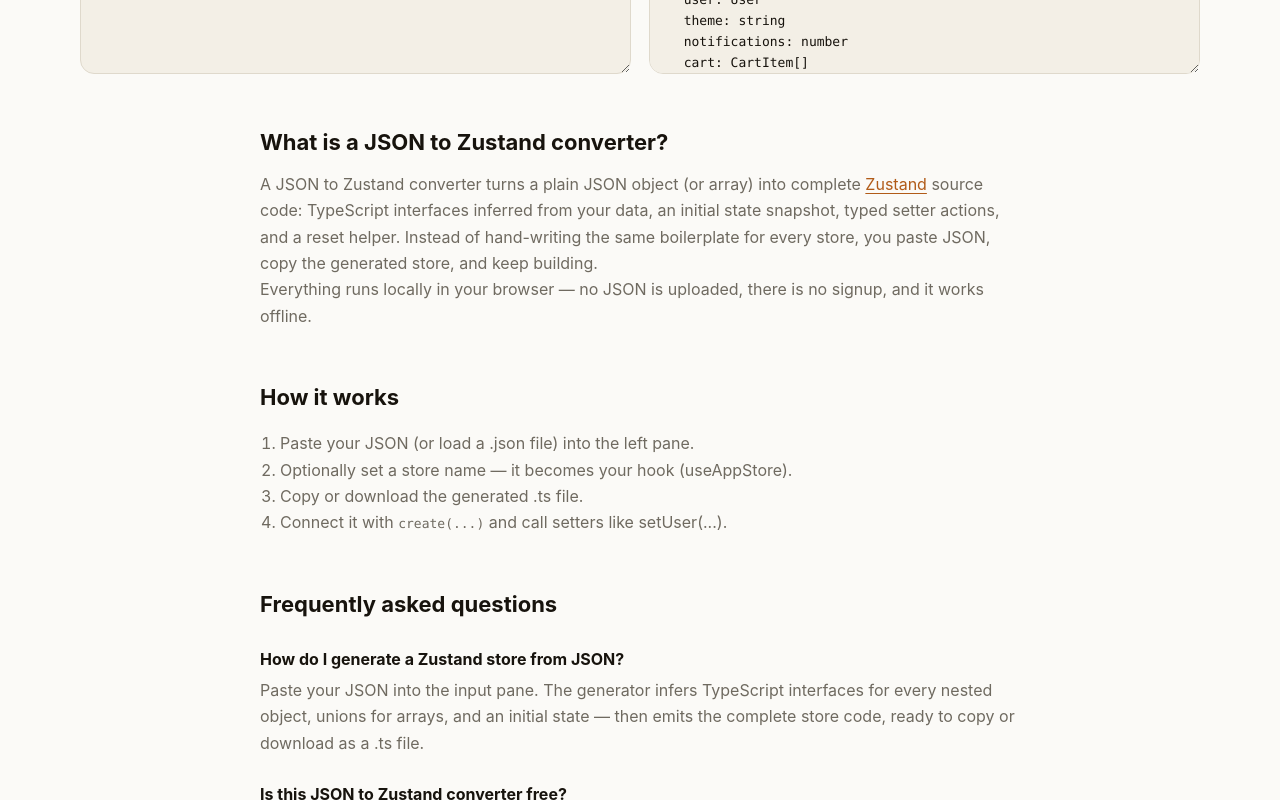
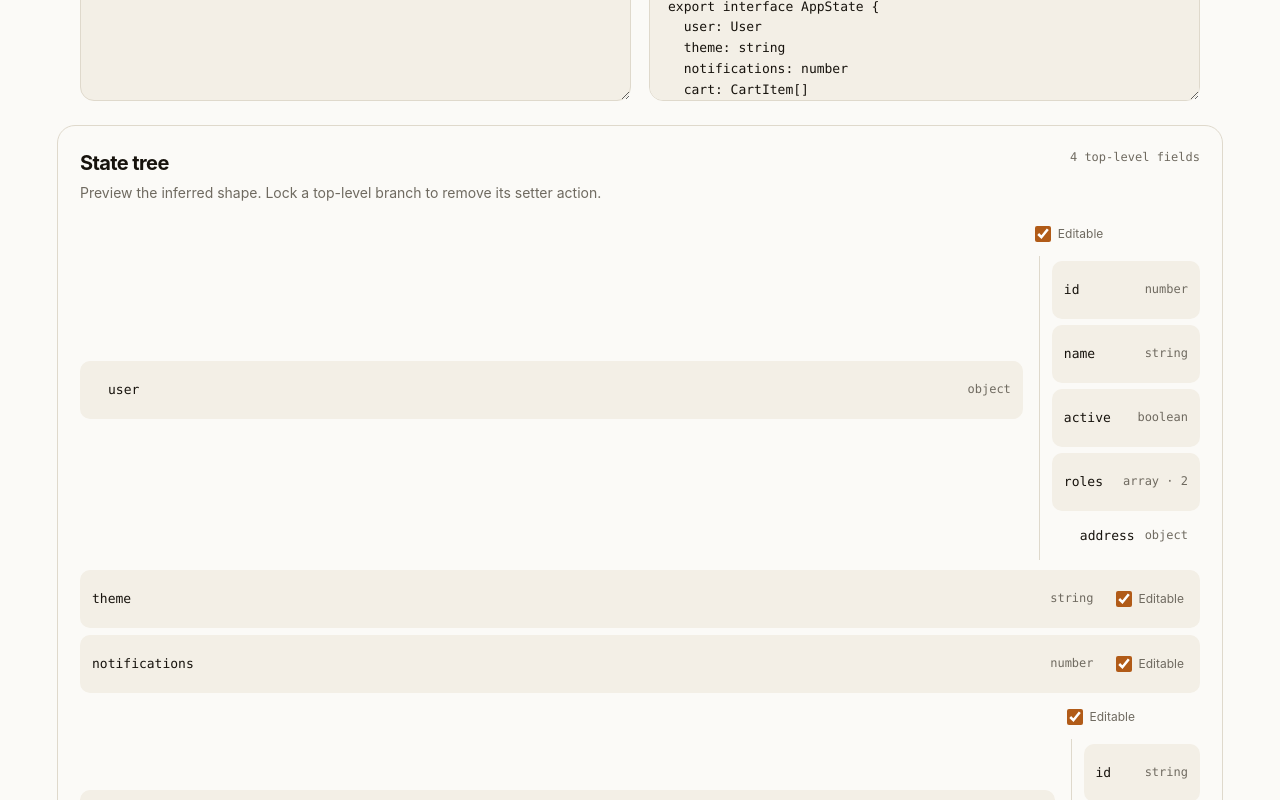
Before and after one commit to Polymerthcedric/json-zustand-generator, a React (Vite) app: page / in a window 1280 px wide. Shown: the part 980-1780 px from the top of the page. Built offline with nearby package versions, Linux system fonts and the light colour scheme.

Commit message:
feat: add interactive state tree controls

```diff
--- a/src/App.css
+++ b/src/App.css
@@ -112,6 +112,155 @@
   max-width: 1120px;
 }
 
+.copy-error {
+  color: #a12d25;
+  margin: -8px auto 16px;
+  max-width: 1120px;
+  font-size: 14px;
+}
+
+.state-tree {
+  background: var(--bg);
+  border: 1px solid var(--border);
+  border-radius: 18px;
+  margin: 24px auto 0;
+  max-width: 1120px;
+  padding: 22px;
+}
+
+.tree-heading {
+  align-items: start;
+  display: flex;
+  gap: 16px;
+  justify-content: space-between;
+  margin-bottom: 14px;
+}
+
+.tree-heading h2 {
+  color: var(--text-h);
+  font-size: 20px;
+  letter-spacing: -0.03em;
+  margin: 0;
+}
+
+.tree-heading p,
+.tree-empty {
+  color: var(--text);
+  font-size: 14px;
+  margin-top: 4px;
+}
+
+.tree-count,
+.tree-type {
+  color: var(--text);
+  font-family: var(--mono);
+  font-size: 12px;
+}
+
+.tree-count {
+  white-space: nowrap;
+}
+
+.tree-list,
+.tree-children {
+  list-style: none;
+  margin: 0;
+  padding: 0;
+}
+
+.tree-list {
+  display: grid;
+  gap: 7px;
+}
+
+.tree-node > details {
+  align-items: center;
+  display: grid;
+  grid-template-columns: minmax(0, 1fr) auto;
+}
+
+.tree-node > details > summary {
+  align-items: center;
+  background: var(--code-bg);
+  border-radius: 10px;
+  cursor: pointer;
+  display: flex;
+  gap: 10px;
+  grid-column: 1 / 2;
+  min-height: 42px;
+  min-width: 0;
+  padding: 8px 12px 8px 28px;
+  position: relative;
+}
+
+.tree-node > details > summary::marker {
+  color: var(--accent);
+  font-size: 12px;
+}
+
+.tree-name {
+  color: var(--text-h);
+  font-family: var(--mono);
+  font-size: 13px;
+  overflow-wrap: anywhere;
+}
+
+.tree-type {
+  margin-left: auto;
+  white-space: nowrap;
+}
+
+.tree-toggle {
+  align-items: center;
+  color: var(--text);
+  display: flex;
+  font-size: 12px;
+  gap: 7px;
+  grid-column: 2 / 3;
+  padding: 8px 4px 8px 12px;
+  white-space: nowrap;
+}
+
+.tree-toggle input {
+  accent-color: var(--accent);
+  height: 16px;
+  margin: 0;
+  min-width: 16px;
+  width: 16px;
+}
+
+.tree-children {
+  border-left: 1px solid var(--border);
+  display: grid;
+  gap: 6px;
+  grid-column: 1 / -1;
+  margin: 5px 0 3px 16px;
+  padding: 5px 0 5px 12px;
+}
+
+.tree-children .tree-node > details > summary {
+  background: transparent;
+  min-height: 30px;
+  padding-bottom: 4px;
+  padding-top: 4px;
+}
+
+.tree-leaf {
+  align-items: center;
+  background: var(--code-bg);
+  border-radius: 10px;
+  display: flex;
+  gap: 10px;
+  min-height: 42px;
+  padding: 8px 12px;
+}
+
+.tree-more {
+  color: var(--text);
+  font-size: 12px;
+  padding: 4px 8px;
+}
+
 .pane {
   display: grid;
   gap: 10px;
@@ -199,6 +348,24 @@
     flex: 1;
   }
 
+  .state-tree {
+    padding: 16px;
+  }
+
+  .tree-heading {
+    display: grid;
+  }
+
+  .tree-node > details > summary {
+    grid-column: 1 / -1;
+  }
+
+  .tree-toggle {
+    grid-column: 1 / -1;
+    justify-self: end;
+    padding-top: 0;
+  }
+
   input {
     min-width: 0;
     width: 100%;
--- a/src/App.tsx
+++ b/src/App.tsx
@@ -24,17 +24,31 @@
 function App() {
   const [json, setJson] = useState(sampleJson)
   const [storeName, setStoreName] = useState('app')
+  const [readOnlyKeys, setReadOnlyKeys] = useState<ReadonlySet<string>>(
+    () => new Set(),
+  )
   const [copied, setCopied] = useState(false)
+  const [copyError, setCopyError] = useState(false)
   const fileRef = useRef<HTMLInputElement>(null)
 
-  const result = useMemo(() => generateStore(json, storeName), [json, storeName])
+  const tree = useMemo(() => parseStateTree(json), [json])
+  const result = useMemo(
+    () => generateStore(json, storeName, readOnlyKeys),
+    [json, storeName, readOnlyKeys],
+  )
   const fileBase = `${toIdentifier(storeName || 'app')}Store`
 
   async function copyCode() {
     if (!result.ok) return
-    await navigator.clipboard.writeText(result.code)
-    setCopied(true)
-    window.setTimeout(() => setCopied(false), 1600)
+    try {
+      await navigator.clipboard.writeText(result.code)
+      setCopyError(false)
+      setCopied(true)
+      window.setTimeout(() => setCopied(false), 1600)
+    } catch {
+      setCopied(false)
+      setCopyError(true)
+    }
   }
 
   function downloadCode() {
@@ -106,6 +120,13 @@
         </div>
       </section>
 
+      {copyError && (
+        <p className="copy-error" role="status">
+          Clipboard access was blocked. Select the generated code and copy it
+          manually.
+        </p>
+      )}
+
       <section className="workspace">
         <label className="pane">
           <span>Input JSON</span>
@@ -122,8 +143,149 @@
           <pre>{result.ok ? result.code : result.error}</pre>
         </div>
       </section>
+
+      <section className="state-tree" aria-labelledby="tree-title">
+        <div className="tree-heading">
+          <div>
+            <h2 id="tree-title">State tree</h2>
+            <p>
+              Preview the inferred shape. Lock a top-level branch to remove its
+              setter action.
+            </p>
+          </div>
+          {tree && (
+            <span className="tree-count">{tree.length} top-level fields</span>
+          )}
+        </div>
+        {tree ? (
+          <ul className="tree-list">
+            {tree.map((node) => (
+              <TreeNode
+                key={node.name}
+                node={node}
+                isRoot
+                readOnly={readOnlyKeys.has(node.name)}
+                onToggle={() => {
+                  setReadOnlyKeys((current) => {
+                    const next = new Set(current)
+                    if (next.has(node.name)) next.delete(node.name)
+                    else next.add(node.name)
+                    return next
+                  })
+                }}
+              />
+            ))}
+          </ul>
+        ) : (
+          <p className="tree-empty">
+            Enter a valid JSON object or array to inspect its state shape.
+          </p>
+        )}
+      </section>
     </>
   )
 }
 
+type StateNode = {
+  name: string
+  type: string
+  children: StateNode[]
+  omitted?: number
+}
+
+const MAX_TREE_CHILDREN = 20
+
+function parseStateTree(source: string): StateNode[] | null {
+  try {
+    let value: unknown = JSON.parse(source)
+    if (Array.isArray(value)) value = { items: value }
+    if (!value || typeof value !== 'object') return null
+    return Object.entries(value).map(([name, child]) => makeNode(name, child))
+  } catch {
+    return null
+  }
+}
+
+function makeNode(name: string, value: unknown): StateNode {
+  if (Array.isArray(value)) {
+    const sample = value[0]
+    const children =
+      sample && typeof sample === 'object'
+        ? Object.entries(sample)
+            .slice(0, MAX_TREE_CHILDREN)
+            .map(([key, child]) => makeNode(key, child))
+        : []
+    const omitted =
+      sample && typeof sample === 'object'
+        ? Math.max(0, Object.keys(sample).length - MAX_TREE_CHILDREN)
+        : 0
+    return { name, type: `array · ${value.length}`, children, omitted }
+  }
+
+  if (value !== null && typeof value === 'object') {
+    const entries = Object.entries(value)
+    return {
+      name,
+      type: 'object',
+      children: entries
+        .slice(0, MAX_TREE_CHILDREN)
+        .map(([key, child]) => makeNode(key, child)),
+      omitted: Math.max(0, entries.length - MAX_TREE_CHILDREN),
+    }
+  }
+
+  return { name, type: value === null ? 'null' : typeof value, children: [] }
+}
+
+function TreeNode({
+  node,
+  isRoot = false,
+  readOnly = false,
+  onToggle,
+}: {
+  node: StateNode
+  isRoot?: boolean
+  readOnly?: boolean
+  onToggle?: () => void
+}) {
+  const title = (
+    <>
+      <span className="tree-name">{node.name}</span>
+      <code className="tree-type">{node.type}</code>
+    </>
+  )
+  const toggle = isRoot ? (
+    <label className="tree-toggle">
+      <input
+        type="checkbox"
+        checked={!readOnly}
+        onChange={onToggle}
+        aria-label={`${readOnly ? 'Make' : 'Mark'} ${node.name} ${readOnly ? 'editable' : 'read-only'}`}
+      />
+      <span>{readOnly ? 'Read-only' : 'Editable'}</span>
+    </label>
+  ) : null
+
+  return (
+    <li className="tree-node">
+      {node.children.length > 0 ? (
+        <details open={isRoot}>
+          <summary>{title}</summary>
+          {toggle}
+          <ul className="tree-children">
+            {node.children.map((child, index) => (
+              <TreeNode key={`${child.name}-${index}`} node={child} />
+            ))}
+            {node.omitted ? (
+              <li className="tree-more">+ {node.omitted} more fields</li>
+            ) : null}
+          </ul>
+        </details>
+      ) : (
+        <div className="tree-leaf">{title}{toggle}</div>
+      )}
+    </li>
+  )
+}
+
 export default App
--- a/src/generate.ts
+++ b/src/generate.ts
@@ -85,6 +85,7 @@
 type Field = {
   key: string
   optional: boolean
+  readOnly?: boolean
   type: string
 }
 
@@ -113,7 +114,7 @@
         : `export interface ${name} {\n${fields
             .map(
               (field) =>
-                `  ${safeKey(field.key)}${field.optional ? '?' : ''}: ${field.type}`,
+                `  ${field.readOnly ? 'readonly ' : ''}${safeKey(field.key)}${field.optional ? '?' : ''}: ${field.readOnly ? `DeepReadonly<${field.type}>` : field.type}`,
             )
             .join('\n')}\n}`
 
@@ -125,7 +126,11 @@
   | { ok: true; code: string }
   | { ok: false; error: string }
 
-export function generateStore(source: string, rawName: string): GenerateResult {
+export function generateStore(
+  source: string,
+  rawName: string,
+  readOnlyKeys: ReadonlySet<string> = new Set(),
+): GenerateResult {
   try {
     let parsed: unknown = JSON.parse(source)
 
@@ -154,12 +159,18 @@
       while (usedIdents.has(candidate)) candidate = `${ident}${n++}`
       usedIdents.add(candidate)
 
-      return { ...field, raw: field.key, key: candidate, ident: candidate }
+      return {
+        ...field,
+        readOnly: readOnlyKeys.has(field.key),
+        raw: field.key,
+        key: candidate,
+        ident: candidate,
+      }
     })
 
     registry.addInterface(
       stateName,
-      keyed.map(({ key, optional, type }) => ({ key, optional, type })),
+      keyed.map(({ key, optional, readOnly, type }) => ({ key, optional, readOnly, type })),
     )
     const actionsName = registry.take(`${pascal}Actions`)
 
@@ -168,14 +179,22 @@
 
     const initial = JSON.stringify(remapped, null, 2)
     const types = registry.interfaces.join('\n\n')
+    const editable = keyed.filter((field) => !field.readOnly)
+    const deepReadonly = keyed.some((field) => field.readOnly)
+      ? `export type DeepReadonly<T> = T extends readonly unknown[]
+  ? ReadonlyArray<DeepReadonly<T[number]>>
+  : T extends object
+    ? { readonly [K in keyof T]: DeepReadonly<T[K]> }
+    : T`
+      : ''
     const actionBlock = [
-      ...keyed.map(
+      ...editable.map(
         (setter) =>
           `  set${capitalize(setter.ident)}: (${setter.ident}: ${setter.type}) => void`,
       ),
       '  reset: () => void',
     ].join('\n')
-    const implBlock = keyed
+    const implBlock = editable
       .map((setter) => {
         const assignment = `set({ ${setter.key}: ${setter.ident} })`
         return `  set${capitalize(setter.ident)}: (${setter.ident}) => ${assignment},`
@@ -186,7 +205,7 @@
       ok: true,
       code: `import { create } from 'zustand'
 
-${types}
+${deepReadonly ? `${deepReadonly}\n\n` : ''}${types}
 
 export interface ${actionsName} {
 ${actionBlock}
```
Also changed, not shown: index.html (+9 -6 lines), 1 other file (tests, documents, lock files or other folders).
